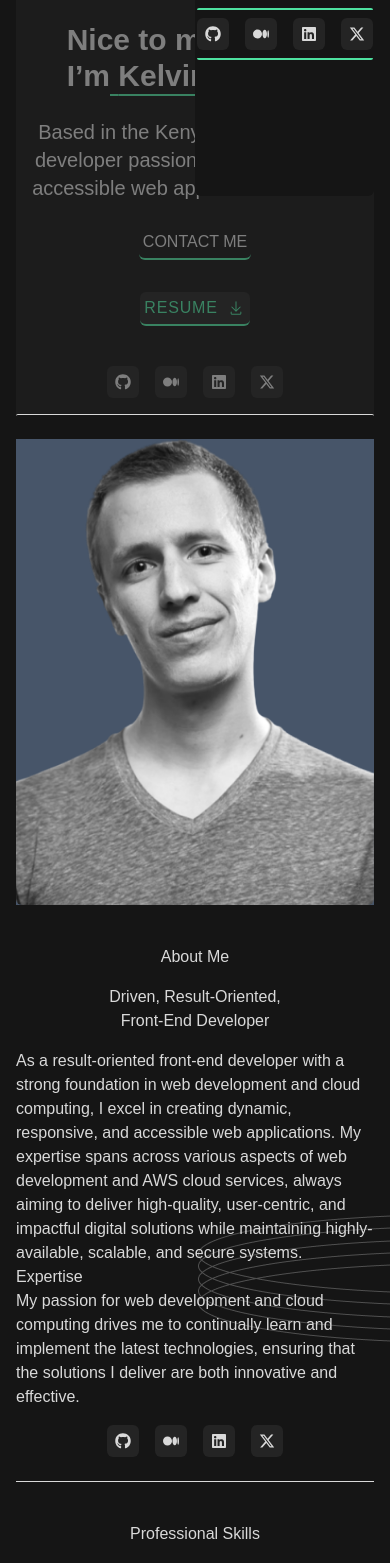
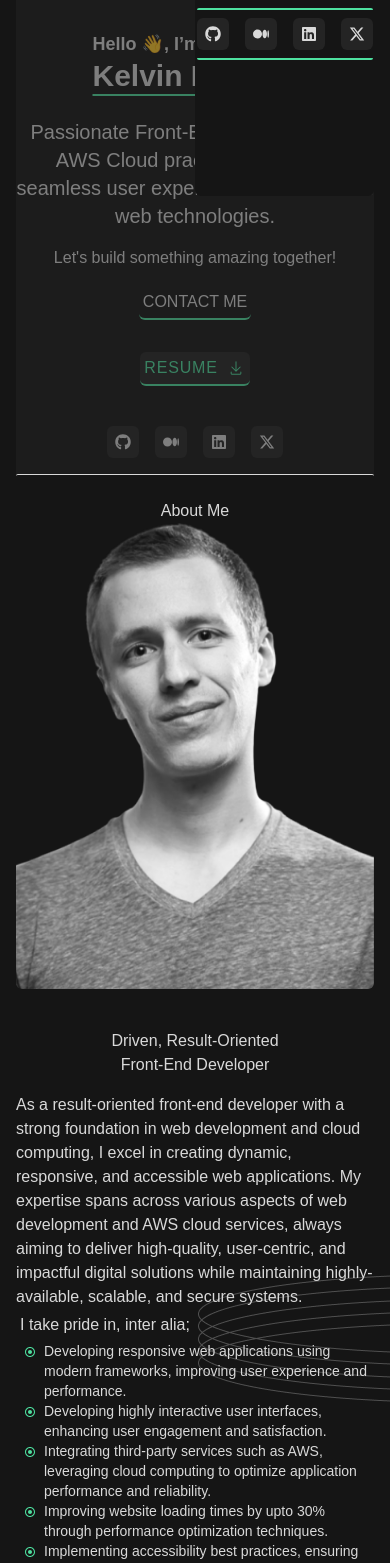
Before and after one commit to mutugi310/single-page-developer-portfolio, a React (Vite) app: page / in a window 390 px wide. Shown: the part 383-1946 px from the top of the page. Built offline with nearby package versions, Linux system fonts and the light colour scheme.

Commit message:
Update hero, project, and about sections' styling

```diff
--- a/src/components/Main.jsx
+++ b/src/components/Main.jsx
@@ -7,12 +7,7 @@ import Button from "./sharedComponents/Button";
 import Project from "./mainComponents/Project";
 import Contact from "./mainComponents/Contact";
 import rightOvals from "../assets/ovals-right.png";
-import {
-  SKILLS,
-  ABOUT_TEXT,
-  ABOUT_EXPERT,
-  ABOUT_TEXT_Bottom,
-} from "../constants/data";
+import { SKILLS, PROJECTS } from "../constants/data";
 
 function Main() {
   return (
@@ -21,11 +16,8 @@ function Main() {
         <img src={rightOvals} alt="ovals overlay" />
       </div>
       <div className="container relative mx-auto px-4 sm:px-15 lg:px-32">
-        <section className="grid py-6 border-t-[1.5px] border-t-gray rounded-sm sm:grid-cols-7  gap-10">
-          <About
-            aboutDescription={ABOUT_TEXT}
-            aboutBottomText={ABOUT_TEXT_Bottom}
-          />
+        <section className="py-6 border-t-[1.5px] border-t-gray rounded-sm ">
+          <About />
         </section>
         <section className=" border-y-[1.5px] border-y-gray pt-10 ">
           <h2 className="text-center">Professional Skills</h2>
@@ -49,34 +41,8 @@ function Main() {
             </h2>
             <p>Exprore my latest Projects</p>
           </div>
-          <div className="grid grid-cols-1  gap-4 py-8  flex-wrap sm:grid-cols-2 ">
-            {/* <article className=" relative group py-4 ">
-              <img
-                src={testProjectImg}
-                alt="project name"
-                className="w-full "
-              />
-              <h3 className="py-2">Design portfolio</h3>
-              <div className="flex gap-2">
-                <p>HTML</p>
-                <p>CSS</p>
-              </div>
-              <div className="flex gap-4 lg:flex-col lg:hidden lg:group-hover:flex lg:absolute lg:justify-center lg:items-center lg:bottom-20 lg:left-4 right-4 top-4 lg:bg-opacity-75 lg:bg-black ">
-                <Button
-                  href="https://kelvin-audiophile-ecommerce-website.netlify.app/"
-                  target="_blank"
-                  rel="noopener noreferrer"
-                  text="View project"
-                />
-                <Button
-                  href="https://kelvin-audiophile-ecommerce-website.netlify.app/"
-                  target="_blank"
-                  rel="noopener noreferrer"
-                  text="View code"
-                />
-              </div>
-            </article> */}
-            {data.projects.map((project) => (
+          <div className="grid grid-cols-1  gap-4 py-8   sm:grid-cols-2 ">
+            {PROJECTS.map((project) => (
               <Project
                 key={project.name}
                 name={project.name}
--- a/src/components/mainComponents/About.jsx
+++ b/src/components/mainComponents/About.jsx
@@ -1,35 +1,44 @@
 import React from "react";
 import testProjectImg from "../../assets/testProject.jpg";
 import portrait from "../../assets/image-portrait2.png";
-import { ABOUT_EXPERT } from "../../constants/data";
+import { ABOUT_TEXT, ABOUT_EXPERT } from "../../constants/data";
 import Socials from "../sharedComponents/Socials";
+import { CgRadioChecked } from "react-icons/cg";
 
-function About({ aboutDescription, aboutBottomText }) {
+function About() {
   return (
     <>
-      <div className="  my-auto bg-slate-600 sm:col-span-3">
+      <h2 className="text-center">
+        About <span>Me</span>
+      </h2>
+      <div className="grid sm:grid-cols-12 gap-10">
+        <div className="  flex items-center sm:col-span-5">
           <img src={portrait} alt="image of kelvin" className="rounded-md" />
         </div>
-      <div className="sm:col-span-4">
+        <div className="sm:col-span-7">
           <div className="flex flex-col justify-center text-center gap-4 pb-4">
-          <h2>About Me</h2>
             <h3>
-            Driven, Result-Oriented,
+              Driven, Result-Oriented
               <br /> Front-End Developer
             </h3>
           </div>
-        <p>{aboutDescription}</p>
-        <h4>Expertise</h4>
-        <ul>
-          {ABOUT_EXPERT.map((bullet, i) => {
-            <li key={i}>
-              <span>{">"}</span> {bullet}
-            </li>;
-          })}
+          <p className="text-md">{ABOUT_TEXT}</p>
+          <h4 className="pl-1 py-1">I take pride in, inter alia;</h4>
+          <ul className="pl-2 text-sm list-none ">
+            {ABOUT_EXPERT.map((bullet, index) => (
+              <>
+                <li key={index} className="flex flex-nowrap gap-2 ">
+                  <span className="  pt-1">
+                    <CgRadioChecked className="w-3 text-green" />
+                  </span>
+                  {bullet}
+                </li>
+              </>
+            ))}
           </ul>
-        <p>{aboutBottomText}</p>
-        <div className="flex justify-center gap-4 mt-4 ">
-          <Socials bgColor="bg-black-light" />
+
+          <div className="flex justify-center gap-4 mt-4 sm:justify-start ">
+            <Socials />
           </div>
 
           <p className="hidden ">
@@ -37,6 +46,7 @@ function About({ aboutDescription, aboutBottomText }) {
             interview likelihood score: 0
           </p>
         </div>
+      </div>
     </>
   );
 }
--- a/src/components/mainComponents/Hero.jsx
+++ b/src/components/mainComponents/Hero.jsx
@@ -5,6 +5,7 @@ import { GoDownload } from "react-icons/go";
 import { FaGithub, FaLinkedin, FaXTwitter, FaMedium } from "react-icons/fa6";
 import portrait from "../../assets/image-portrait2.png";
 import Socials from "../sharedComponents/Socials";
+import { HERO_TEXT } from "../../constants/data";
 
 function Hero() {
   return (
@@ -20,20 +21,15 @@ function Hero() {
         </div>
         <div className="flex flex-col grow  w-full items-center justify-between  relative left-0 z-9  sm:w-2/3 sm:items-start sm:justify-end sm:-pr-10 lg:justify-center ">
           <h1 className="font-bold text-3xl  py-6 md:text-4xl lg:tracking-wide lg:text-5xl ">
-            Nice to <br className="hidden sm:block lg:hidden " /> meet you!
-            <br className="sm:hidden lg:block" /> I’m
-            <br className="hidden sm:block lg:hidden" />
+            <span className=" text-lg">Hello 👋, I’m</span> <br />
             <span className="underline underline-offset-8 decoration-green decoration-2">
-              {" "}
               Kelvin Mutugi
             </span>
             .
           </h1>
-          <p className="mb-4 text-xl text-center sm:text-left ">
-            Based in the Kenya, I’m a front-end developer passionate about
-            building accessible web apps that users love.
-          </p>
-          <div className="flex flex-col gap-4 items-center sm:flex-row">
+          <p className="mb-4 text-xl text-center sm:text-left ">{HERO_TEXT}</p>
+          <p>Let's build something amazing together!</p>
+          <div className="flex flex-col pt-2 gap-4 items-center sm:flex-row">
             <ScrollLink
               to="contact-section"
               smooth="true"
@@ -57,9 +53,9 @@ function Hero() {
           </div>
         </div>
       </div>
-      <div className="hidden md:flex md:justify-center gap-4  ">
+      <aside className="hidden md:flex md:justify-center gap-4  ">
         <Socials />
-      </div>
+      </aside>
     </section>
   );
 }
--- a/src/components/mainComponents/Project.jsx
+++ b/src/components/mainComponents/Project.jsx
@@ -11,29 +11,40 @@ function Project({ name, alt, gitHub, hosted, techStack }) {
   const handleError = () => {
     setImgSrc(defaultImg);
   };
+  const handleFocus = (event) => {
+    const article = event.currentTarget;
+    article.classList.add("focus-hover");
+  };
 
+  const handleBlur = (event) => {
+    const article = event.currentTarget;
+    article.classList.remove("focus-hover");
+  };
   return (
-    <article className="relative group py-4 ">
+    <article className="relative group py-4 rounded-lg shadow ">
       <div>
         <img
           src={imgSrc}
           alt={alt}
           onError={handleError}
-          className="w-full min-h-40 object-cover"
+          className=" w-full min-h-40"
         />
       </div>
 
       <h3 className="py-2 ">{name}</h3>
-      <div className="flex gap-2">
-        <p>{techStack}</p>
-      </div>
 
-      <div className="flex gap-4 lg:flex-col lg:hidden lg:group-hover:flex lg:absolute lg:justify-center lg:items-center lg:bottom-20 lg:left-4 right-4 top-4 lg:bg-opacity-75 lg:bg-black ">
+      <p className="flex gap-2 text-sm">
+        {techStack.map((tech) => (
+          <span key={tech}>{tech}</span>
+        ))}
+      </p>
+
+      <div className="flex gap-4 md:gap-2 md:hidden md:group-hover:flex md:flex-col md:absolute md:justify-center md:items-center md:bottom-16 md:left-0 right-0 top-0 md:bg-opacity-85 md:bg-black ">
         <a
           href={hosted}
           target="_blank"
           rel="noopener noreferrer"
-          className="uppercase border-b-2 w-fit border-green my-2 hover:text-green hover:font-bold focus:text-green focus:font-bold"
+          className="uppercase cursor-pointer border-b-2 w-fit rounded-md p-1 text-sm hover:bg-black-light border-green my-2  hover:text-green hover:font-bold focus:text-green focus:font-bold"
         >
           View project
         </a>
@@ -41,22 +52,10 @@ function Project({ name, alt, gitHub, hosted, techStack }) {
           href={gitHub}
           target="_blank"
           rel="noopener noreferrer"
-          className="uppercase border-b-2 w-fit border-green my-2 hover:text-green hover:font-bold focus:text-green focus:font-bold"
+          className="uppercase cursor-pointer border-b-2 w-fit rounded-md p-1 text-sm hover:bg-black-light border-green my-2  hover:text-green hover:font-bold focus:text-green focus:font-bold"
         >
           View code
         </a>
-        {/* <Button
-          href={gitHub}
-          target="_blank"
-          rel="noopener noreferrer"
-          text="View project"
-        />
-        <Button
-          href={hosted}
-          target="_blank"
-          rel="noopener noreferrer"
-          text="View code"
-        /> */}
       </div>
     </article>
   );
--- a/src/constants/data.js
+++ b/src/constants/data.js
@@ -12,7 +12,7 @@ import {
 } from "react-icons/fa";
 
 export const HERO_TEXT =
-  "Passionate Front-End Developer and AWS Cloud practitioner crafting seamless user experiences with modern web technologies. Let's build something amazing together!";
+  "Passionate Front-End Developer and AWS Cloud practitioner crafting seamless user experiences with modern web technologies.";
 export const ABOUT_TEXT =
   "As a result-oriented front-end developer with a strong foundation in web development and cloud computing, I excel in creating dynamic, responsive, and accessible web applications. My expertise spans across various aspects of web development and AWS cloud services, always aiming to deliver high-quality, user-centric, and impactful digital solutions while maintaining highly-available, scalable, and secure systems.";
 export const ABOUT_TEXT_Bottom =
@@ -23,6 +23,7 @@ export const ABOUT_EXPERT = [
   "Integrating third-party services such as AWS, leveraging cloud computing to optimize application performance and reliability.",
   "Improving website loading times by upto 30% through performance optimization techniques.",
   "Implementing accessibility best practices, ensuring inclusive and user-friendly web experiences.",
+  "Continually learning and aspiring to implement the latest technologies.",
 ];
 
 const calculateExperience = (startYear) => {
```
Also changed, not shown: src/assets/projectImgs/Law Firm Landing Page.png (renamed from src/assets/projectImgs/Lawfirm Landing Page.png), src/assets/projectImgs/Law Firm Landing Page2.png (deleted). Lines whose indentation alone changed are shown as unchanged.
